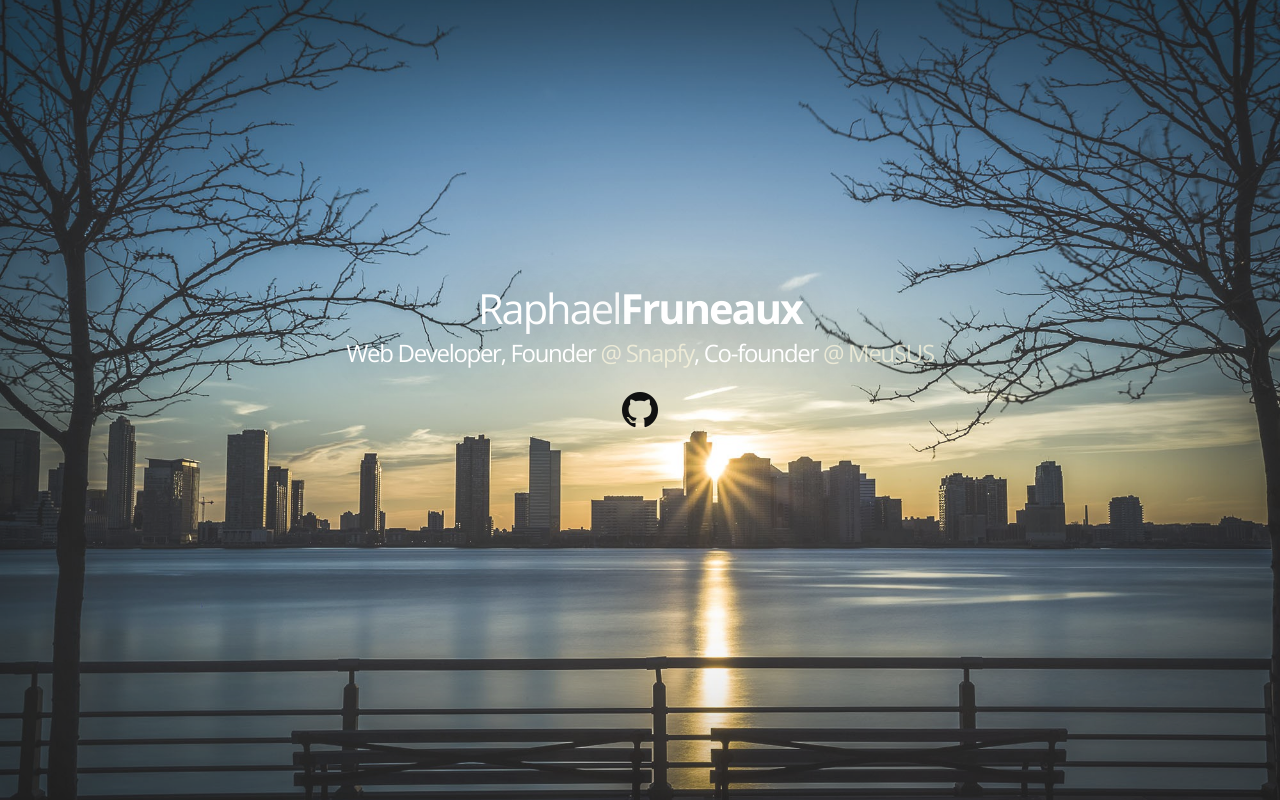
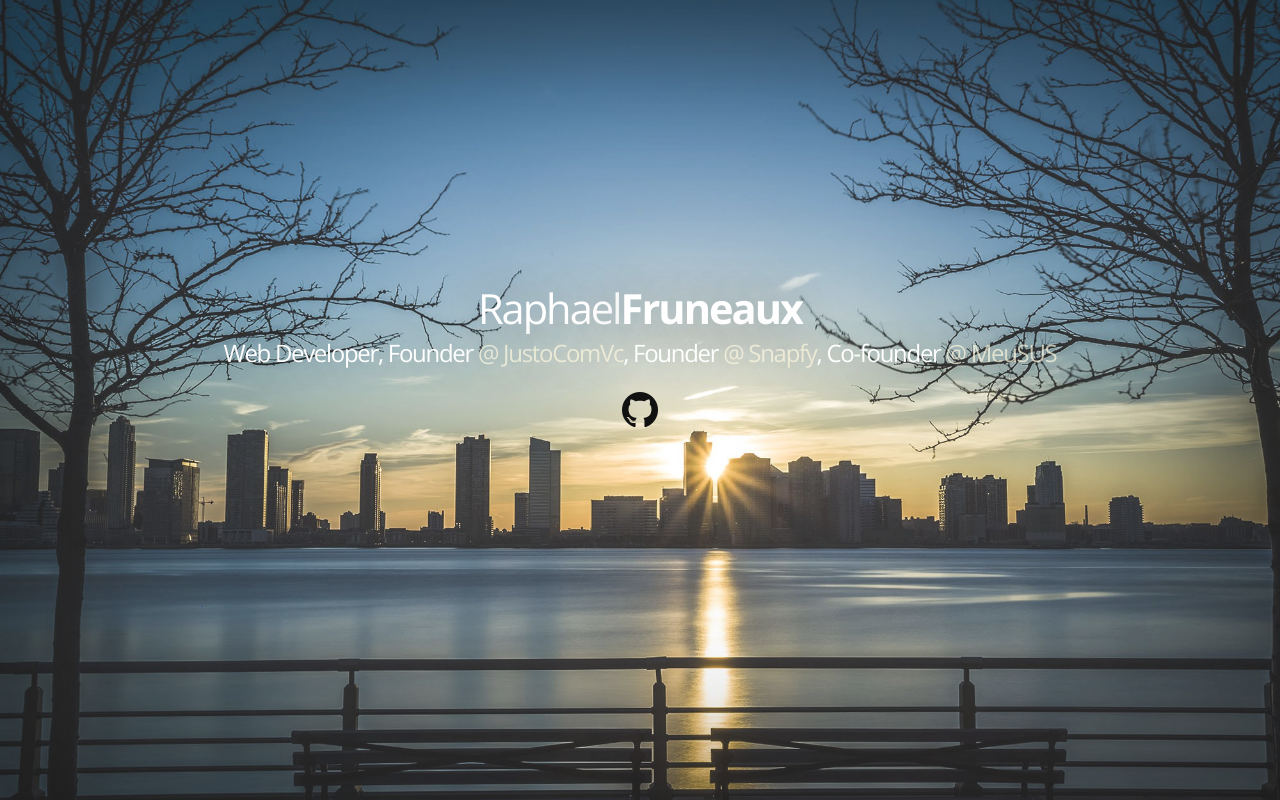
Before and after one commit to raphaelfruneaux/raphaelfruneaux.github.io, a website: page index.html in a window 1280 px wide. Drawn offline with nearby package versions, Linux system fonts and the light colour scheme.

Commit message:
Update index

```diff
--- a/index.html
+++ b/index.html
@@ -12,7 +12,7 @@
       <div class="content">
         <h1>Raphael<b>Fruneaux</b></h1>
         <h2>
-          Web Developer, Founder <a href="http://snapfyapp.com" target="_blank" title="Snapfy App">@ Snapfy</a>, Co-founder <a href="http://meusus.com" target="_blank" title="MeuSUS - O SUS mais próximo de você">@ MeuSUS</a>
+          Web Developer, Founder <a href="https://www.justo.com.vc" target="_blank" title="Justo Com Vc | Uma nova forma de criar defesas e recursos para multas de trânsito">@ JustoComVc</a>, Founder <a href="http://snapfyapp.com" target="_blank" title="Snapfy App">@ Snapfy</a>, Co-founder <a href="http://meusus.com" target="_blank" title="MeuSUS - O SUS mais próximo de você">@ MeuSUS</a>
         </h2>
         <ul>
             <li>
```
